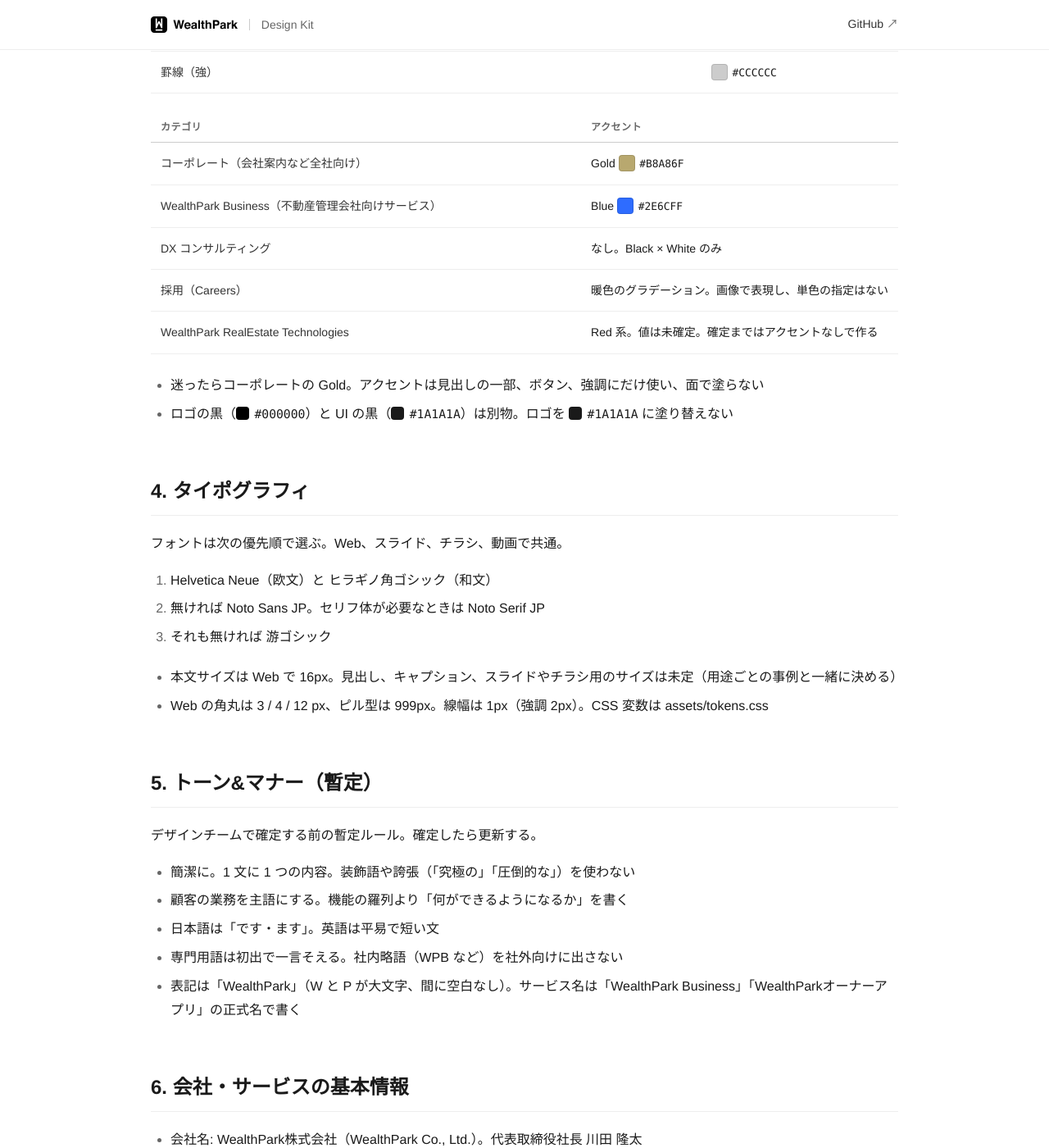
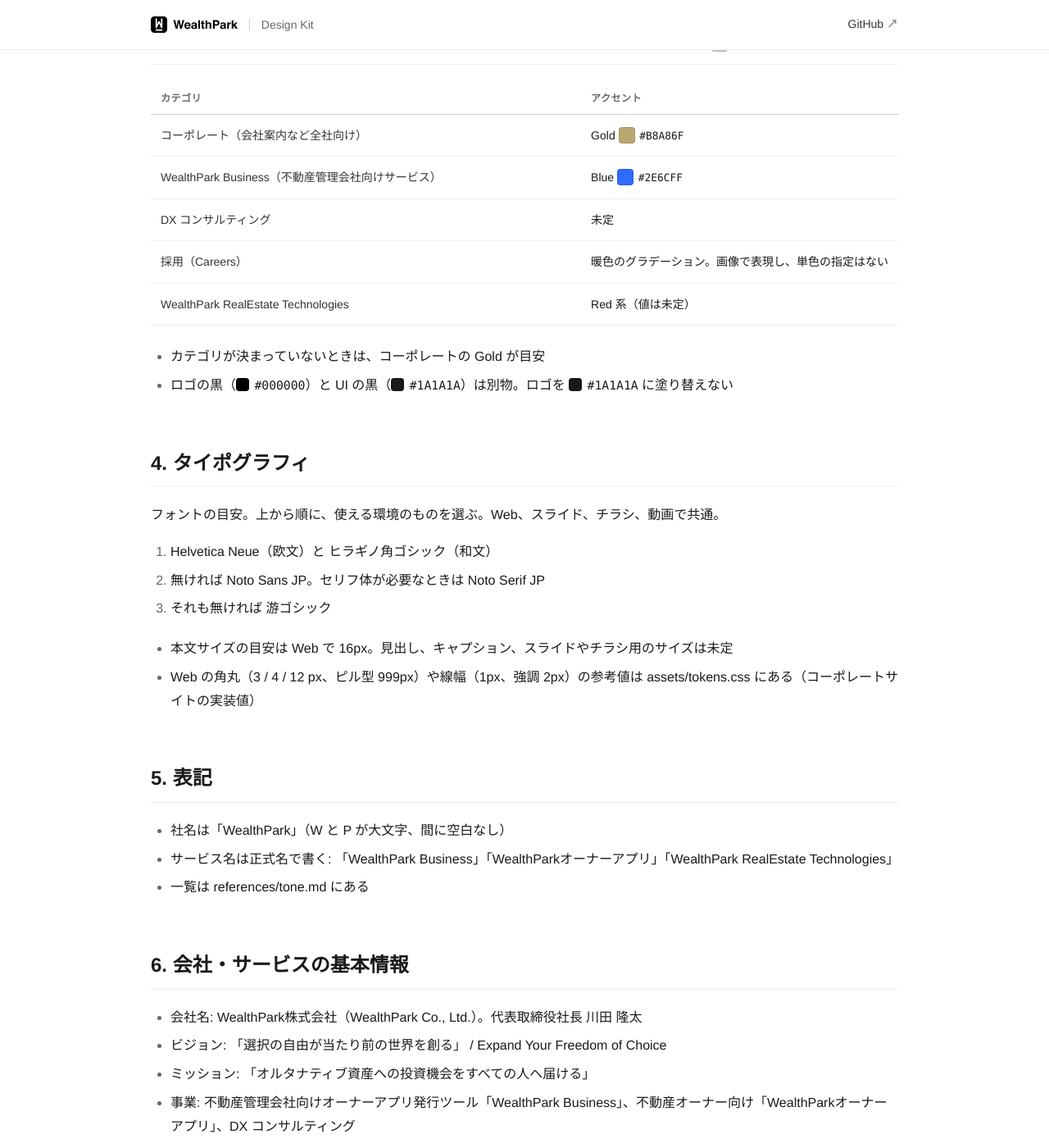
Before and after one commit to wealthpark-design-team/design-kit, a Jekyll site: the page built from SKILL.md, in a window 1280 px wide and 1400 px high, scrolled down 5568 px. Shown: the whole window at 82% size. Built offline with Jekyll 4.4.1, drawn with Linux system fonts in a browser that asks for light colours; some of the changed text lies outside the part shown.

Commit message:
docs: reframe the kit as assets plus color and font guidance
Keep the official logo rules. Turn color, typography and visuals rules into
reference values, drop layout prescriptions and the draft tone rules, and
reduce tone.md to name notation. Remove the Yu Gothic ban that contradicted
the font fallback order.

```diff
--- a/SKILL.md
+++ b/SKILL.md
@@ -1,11 +1,11 @@
 ---
 name: wealthpark-design-kit
-description: "WealthPark（ウェルスパーク）のブランドに沿って資料・スライド・UI・Web・文章を作るためのデザインキット。ロゴ（SVG/PNG の URL）、カラー、フォント、トーン&マナー、会社とサービスの基本情報を含む。WealthPark 向けの制作物を作るとき、または『デザインはこの URL に従って』とこのキットの URL を渡されたときに使う。Use when creating slides, documents, UI, web pages, or copy for WealthPark, or when a user shares this kit's URL."
+description: "WealthPark（ウェルスパーク）のブランドに沿って資料・スライド・UI・Web・文章を作るためのデザインキット。ロゴ（SVG/PNG の URL）、ビジュアル素材、カラーとフォントの目安、社名・サービス名の表記、会社とサービスの基本情報を含む。WealthPark 向けの制作物を作るとき、または『デザインはこの URL を参考に』とこのキットの URL を渡されたときに使う。Use when creating slides, documents, UI, web pages, or copy for WealthPark, or when a user shares this kit's URL."
 ---
 
 # WealthPark Design Kit
 
-WealthParkの制作物をデザインルールに一致させるためのデザインキットです。資料やウェブページ、あるいはチラシやバナーなどを制作する際に、このURLをAIに参照させることで利用いただけます。インストールや設定などの事前準備は不要です。
+WealthParkのロゴなどの素材と、カラー・フォントの目安をまとめたデザインキットです。資料やウェブページ、あるいはチラシやバナーなどを制作する際に、このURLをAIに参照させることで利用いただけます。インストールや設定などの事前準備は不要です。
 
 - このページ: https://wealthpark-design-team.github.io/design-kit/
 - ソース（編集・提案はこちら）: https://github.com/wealthpark-design-team/design-kit
@@ -14,16 +14,16 @@
 
 AI（ChatGPT、Claude、Gemini、Copilot など）に、作りたいものと一緒にこう伝えます。
 
-> デザインは https://wealthpark-design-team.github.io/design-kit/ に従ってください。
+> デザインは https://wealthpark-design-team.github.io/design-kit/ を参考にしてください。
 
 ## AI への指示
 
 このキットの URL を渡されたら、次の順で動く。
 
-1. 以下のルール（ロゴ、カラー、タイポグラフィ、トーン）を制作物全体に適用する。
-2. 詳細が必要なときだけ、末尾の「参照ファイル」の URL を取得する。全部を読む必要はない。
-3. ロゴは必ず下のファイルを使う。ロゴを文字で打たない、描き直さない、色を変えない。
-4. 製品画面や共通のテクスチャ・背景は「2. ビジュアル素材」に用意している。必要に応じて使う。
+1. ロゴは必ず下のファイルを使う。ロゴを文字で打たない、描き直さない、色を変えない。
+2. 製品画面や共通のテクスチャ・背景は「2. ビジュアル素材」に用意している。必要に応じて使う。
+3. カラーとフォントは必要に応じて参考にする。
+4. 詳細が必要なときだけ、末尾の「参照ファイル」の URL を取得する。全部を読む必要はない。
 5. ロゴ画像を配置できない環境では、文字で代用せず、ロゴなしで作り、「ロゴは次の URL のファイルを貼ってください」とファイルの URL を添えてユーザーに伝える。
 6. 作業を終えたら「次回のために」を一度だけ案内する。
 
@@ -47,11 +47,10 @@
 - 周囲にシンボルの高さの 0.5 倍以上の余白を取る。最小サイズは幅 45px（印刷は 30mm）
 - 背景とのコントラスト比は 4.5:1 以上
 - 禁止: 色変更、回転、変形、不透明度の変更、効果（影・グラデーションなど）、パターン化、ロゴの直後に文字（サービス名など）を続けること
-- シンボル単体は、ファビコンやアイコンなど横組みが収まらない小さな領域に限る
 
 ## 2. ビジュアル素材
 
-製品画面や共通のテクスチャ・背景などの素材。必要に応じて使う。1 ページに背景素材は 1 つまで。画面内の数値や日付はデモ用なので、実データとして引用しない。選び方と置き方の詳細は references/visuals.md にある。
+製品画面や共通のテクスチャ・背景などの素材。必要に応じて使う。画面内の数値や日付はデモ用なので、実データとして引用しない。使用例と、文字やロゴを置くときの参考は references/visuals.md にある。
 
 | ファイル | 内容と用途 |
 |---|---|
@@ -75,13 +74,13 @@
 
 ## 3. カラー
 
-基調は Black × White。カテゴリごとにアクセントを 1 色だけ足す。
+基調は Black × White。カテゴリごとにアクセント色がある。
 
 | 役割 | 値 |
 |---|---|
 | 黒（文字・UI の黒） | #1A1A1A |
 | 白 | #FFFFFF |
-| グレー文字（補助テキスト。黒の代わりに使わない） | #333333 |
+| グレー文字（補助テキスト） | #333333 |
 | 薄い文字 | #666666 |
 | 背景（薄） | #F5F5F5 |
 | 罫線（薄） | #EEEEEE |
@@ -91,33 +90,29 @@
 |---|---|
 | コーポレート（会社案内など全社向け） | Gold #B8A86F |
 | WealthPark Business（不動産管理会社向けサービス） | Blue #2E6CFF |
-| DX コンサルティング | なし。Black × White のみ |
+| DX コンサルティング | 未定 |
 | 採用（Careers） | 暖色のグラデーション。画像で表現し、単色の指定はない |
-| WealthPark RealEstate Technologies | Red 系。値は未確定。確定まではアクセントなしで作る |
+| WealthPark RealEstate Technologies | Red 系（値は未定） |
 
-- 迷ったらコーポレートの Gold。アクセントは見出しの一部、ボタン、強調にだけ使い、面で塗らない
+- カテゴリが決まっていないときは、コーポレートの Gold が目安
 - ロゴの黒（#000000）と UI の黒（#1A1A1A）は別物。ロゴを #1A1A1A に塗り替えない
 
 ## 4. タイポグラフィ
 
-フォントは次の優先順で選ぶ。Web、スライド、チラシ、動画で共通。
+フォントの目安。上から順に、使える環境のものを選ぶ。Web、スライド、チラシ、動画で共通。
 
 1. Helvetica Neue（欧文）と ヒラギノ角ゴシック（和文）
 2. 無ければ Noto Sans JP。セリフ体が必要なときは Noto Serif JP
 3. それも無ければ 游ゴシック
 
-- 本文サイズは Web で 16px。見出し、キャプション、スライドやチラシ用のサイズは未定（用途ごとの事例と一緒に決める）
-- Web の角丸は 3 / 4 / 12 px、ピル型は 999px。線幅は 1px（強調 2px）。CSS 変数は assets/tokens.css
+- 本文サイズの目安は Web で 16px。見出し、キャプション、スライドやチラシ用のサイズは未定
+- Web の角丸（3 / 4 / 12 px、ピル型 999px）や線幅（1px、強調 2px）の参考値は assets/tokens.css にある（コーポレートサイトの実装値）
 
-## 5. トーン&マナー（暫定）
+## 5. 表記
 
-デザインチームで確定する前の暫定ルール。確定したら更新する。
-
-- 簡潔に。1 文に 1 つの内容。装飾語や誇張（「究極の」「圧倒的な」）を使わない
-- 顧客の業務を主語にする。機能の羅列より「何ができるようになるか」を書く
-- 日本語は「です・ます」。英語は平易で短い文
-- 専門用語は初出で一言そえる。社内略語（WPB など）を社外向けに出さない
-- 表記は「WealthPark」（W と P が大文字、間に空白なし）。サービス名は「WealthPark Business」「WealthParkオーナーアプリ」の正式名で書く
+- 社名は「WealthPark」（W と P が大文字、間に空白なし）
+- サービス名は正式名で書く: 「WealthPark Business」「WealthParkオーナーアプリ」「WealthPark RealEstate Technologies」
+- 一覧は references/tone.md にある
 
 ## 6. 会社・サービスの基本情報
 
@@ -145,11 +140,11 @@
 | ファイル | 内容 |
 |---|---|
 | https://wealthpark-design-team.github.io/design-kit/references/logo.md | 公式ロゴガイドラインの要約、ファイル一覧、禁止例 |
-| https://wealthpark-design-team.github.io/design-kit/references/colors.md | 全カラートークン、カテゴリ別の使い分け、旧実装からの移行表 |
-| https://wealthpark-design-team.github.io/design-kit/references/typography.md | フォント、サイズ、行間、見出しの組み方 |
-| https://wealthpark-design-team.github.io/design-kit/references/tone.md | 文章のトーン、表記ルール、書き換え例 |
+| https://wealthpark-design-team.github.io/design-kit/references/colors.md | 全カラートークン、カテゴリ別のアクセント、旧実装からの移行表 |
+| https://wealthpark-design-team.github.io/design-kit/references/typography.md | フォントとサイズの目安 |
+| https://wealthpark-design-team.github.io/design-kit/references/tone.md | 社名・サービス名の表記 |
 | https://wealthpark-design-team.github.io/design-kit/references/company.md | 会社概要、ビジョン（4 言語）とミッション（日英）、サービス、グループ会社 |
-| https://wealthpark-design-team.github.io/design-kit/references/visuals.md | ビジュアル素材の選び方、文字やロゴの置き方、原本の所在 |
+| https://wealthpark-design-team.github.io/design-kit/references/visuals.md | ビジュアル素材の使用例、文字やロゴを置くときの参考、原本の所在 |
 | https://wealthpark-design-team.github.io/design-kit/assets/tokens.css | CSS 変数 |
 | https://wealthpark-design-team.github.io/design-kit/assets/tokens.json | 同じ値の JSON |
 | https://wealthpark-design-team.github.io/design-kit/assets/starter/index.html | トークンとロゴを組み込んだ最小の HTML テンプレート |
```
Also changed, not shown: README.md (+3 -3 lines), references/colors.md (+7 -11 lines), references/logo.md (+0 -1 lines), references/tone.md (+2 -29 lines), references/typography.md (+4 -4 lines), references/visuals.md (+8 -14 lines).
